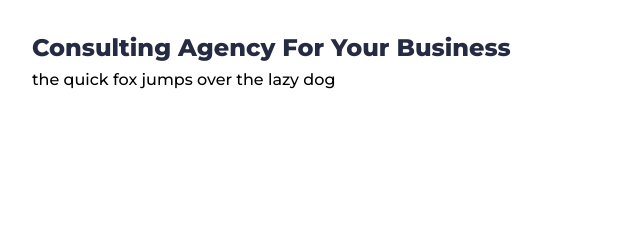
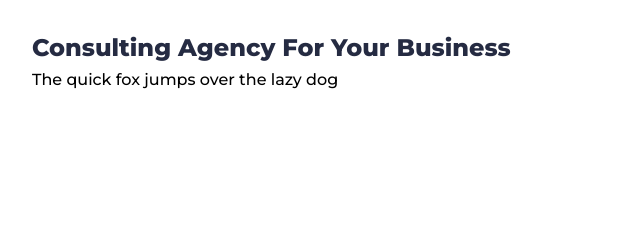
Before and after one commit to karianmash/jitu-insurance-page, a plain HTML site: page index.html in a window 1280 px wide. Shown: the part 4308-4548 px from the top of the page, 160-800 px from the left. Drawn offline with nearby package versions, Linux system fonts and the light colour scheme.

Commit message:
Changed some text

```diff
--- a/index.html
+++ b/index.html
@@ -433,7 +433,7 @@
         <div class="content-wrapper">
           <div>
             <h4>Consulting Agency For Your Business</h4>
-            <p>the quick fox jumps over the lazy dog</p>
+            <p>The quick fox jumps over the lazy dog</p>
           </div>
           <!-- Contact button -->
           <div>Contact Us</div>
```
